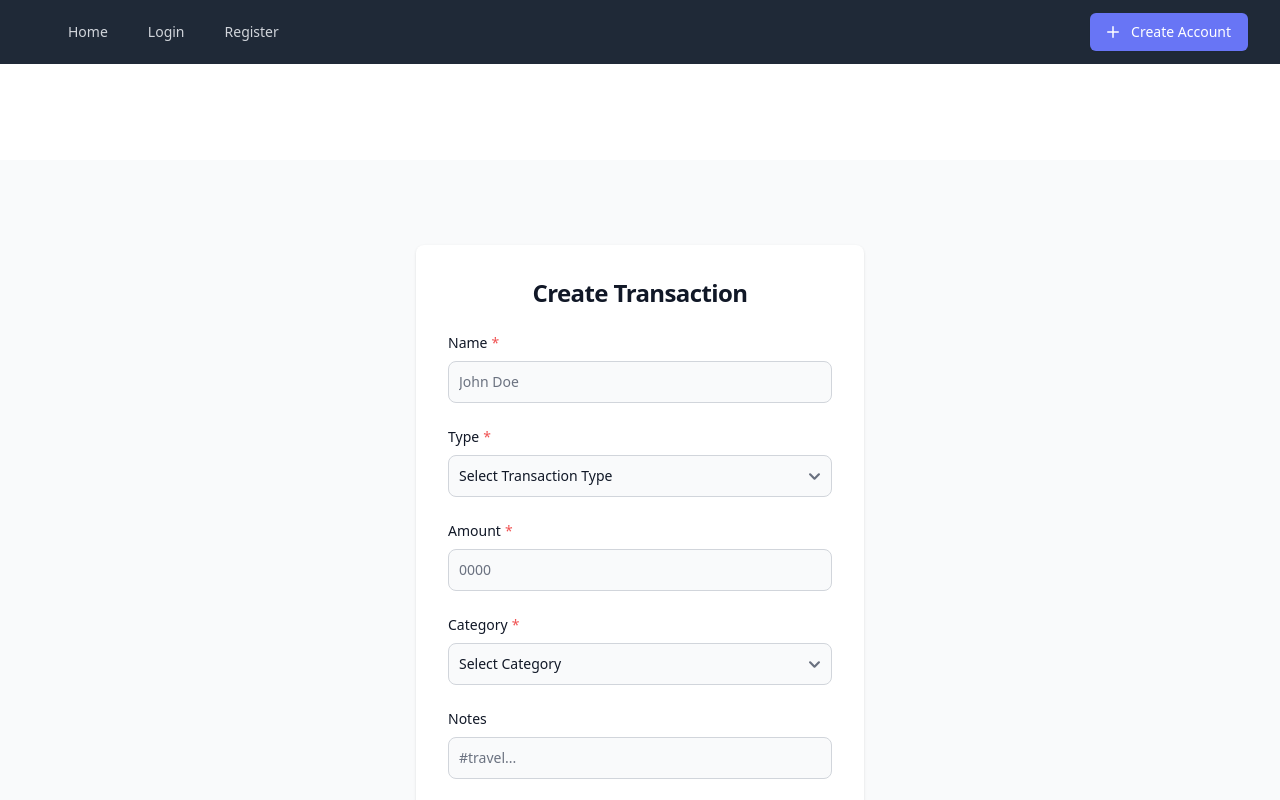
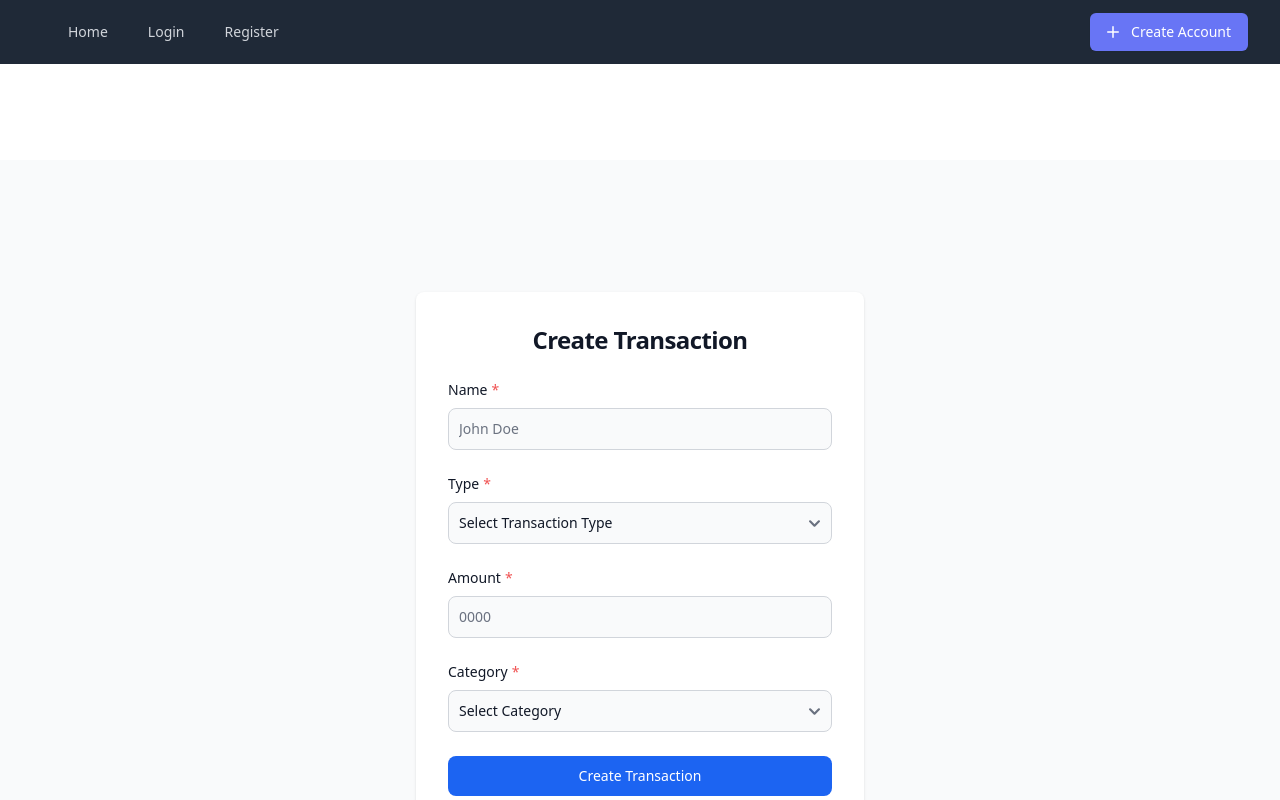
Before and after one commit to psp2704/client, a React (Create React App) app: page /create-transaction/1 in a window 1280 px wide. Shown: the top 800 px of the page. Built offline with nearby package versions, Linux system fonts and the light colour scheme.

Commit message:
Navbar and Alltransaction type style chaanged

```diff
--- a/src/components/Dashbaord/AllTransactions.js
+++ b/src/components/Dashbaord/AllTransactions.js
@@ -89,7 +89,12 @@ const AllTransactions = ({ accountID, getAccount, transactions }) => {
                             {transaction?.transactName}
                           </td>
                           <td className="whitespace-nowrap text-center px-3 py-4 text-sm text-gray-500">
-                            {transaction?.transactionType}
+                            {/* {transaction?.transactionType} */}
+                            {transaction?.transactionType === "Income" ? <span className="inline-flex rounded-full bg-green-100 px-2 text-xs font-semibold leading-5 text-green-800">
+                              {transaction?.transactionType}
+                            </span> : <span className="inline-flex rounded-full bg-red-100 px-2 text-xs font-semibold leading-5 text-red-800">
+                              {transaction?.transactionType}
+                            </span>}
                           </td>
                           <td className="whitespace-nowrap text-center px-3 py-4 text-sm text-gray-500">
                             {transaction?.transactionType === "Income" ? <span className="inline-flex rounded-full bg-green-100 px-2 text-xs font-semibold leading-5 text-green-800">
--- a/src/components/Forms/Transaction/CreateTransaction.js
+++ b/src/components/Forms/Transaction/CreateTransaction.js
@@ -29,7 +29,7 @@ function CreateTransaction() {
     account: accountID
   });
 
-  const { transactName, transactionType, amount, category, notes } = formdata;
+  const { transactName, transactionType, amount, category} = formdata;
 
   const onChangeInput = (e) => {
     return setFormdata({ ...formdata, [e.target.name]: e.target.value });
@@ -119,7 +119,7 @@ function CreateTransaction() {
                   ))}
                 </select>
               </div>
-              <div>
+              {/* <div>
                 <label htmlFor="notes" className="block mb-2 text-sm font-medium text-gray-900 dark:text-white">Notes</label>
                 <input
                   onChange={onChangeInput}
@@ -131,7 +131,7 @@ function CreateTransaction() {
                   className="bg-gray-50 border border-gray-300 text-gray-900 sm:text-sm rounded-lg focus:ring-primary-600 focus:border-primary-600 block w-full p-2.5 dark:bg-gray-700 dark:border-gray-600 dark:placeholder-gray-400 dark:text-white"
 
                 />
-              </div>
+              </div> */}
               <button
                 type="submit"
                 className="w-full text-white bg-blue-600 hover:bg-blue-700 focus:ring-4 focus:outline-none focus:ring-primary-300 font-medium rounded-lg text-sm px-5 py-2.5 text-center dark:bg-primary-600 dark:hover:bg-primary-700 dark:focus:ring-primary-800"
--- a/src/components/Forms/Transaction/UpdateTransaction.js
+++ b/src/components/Forms/Transaction/UpdateTransaction.js
@@ -30,7 +30,6 @@ function UpdateTransaction() {
     transactionType : "",
     amount: "",
     category : "",
-    notes: "",
     account : ""
   });
 
@@ -135,10 +134,10 @@ function UpdateTransaction() {
                   ))}
                 </select>
               </div>
-              <div>
+              {/* <div>
                 <label htmlFor="notes" className="block mb-2 text-sm font-medium text-gray-900 dark:text-white">Notes</label>
                 <input onChange={onChangeInput} value={notes} type="text" name="notes" id="notes" placeholder="#travel..." className="bg-gray-50 border border-gray-300 text-gray-900 sm:text-sm rounded-lg focus:ring-primary-600 focus:border-primary-600 block w-full p-2.5 dark:bg-gray-700 dark:border-gray-600 dark:placeholder-gray-400 dark:text-white dark:focus:ring-blue-500 dark:focus:border-blue-500" required />
-              </div>
+              </div> */}
               <button type="submit" className="w-full text-white bg-blue-600 hover:bg-blue-700 focus:ring-4 focus:outline-none focus:ring-primary-300 font-medium rounded-lg text-sm px-5 py-2.5 text-center dark:bg-primary-600 dark:hover:bg-primary-700 dark:focus:ring-primary-800">Update Transaction</button>
             </form>
           </div>
--- a/src/components/Navbar/Navbar.js
+++ b/src/components/Navbar/Navbar.js
@@ -38,12 +38,12 @@ export default function Navbar() {
                     </Link>
                     {token && (
                       <>
-                        <Link
+                        {/* <Link
                           to="/add-transaction"
                           className="text-gray-300 hover:bg-gray-700 hover:text-white px-3 py-2 rounded-md text-sm font-medium"
                         >
                           Add Transaction
-                        </Link>
+                        </Link> */}
                         <Link
                           to="/dashboard"
                           className="text-gray-300 hover:bg-gray-700 hover:text-white px-3 py-2 rounded-md text-sm font-medium"
```
